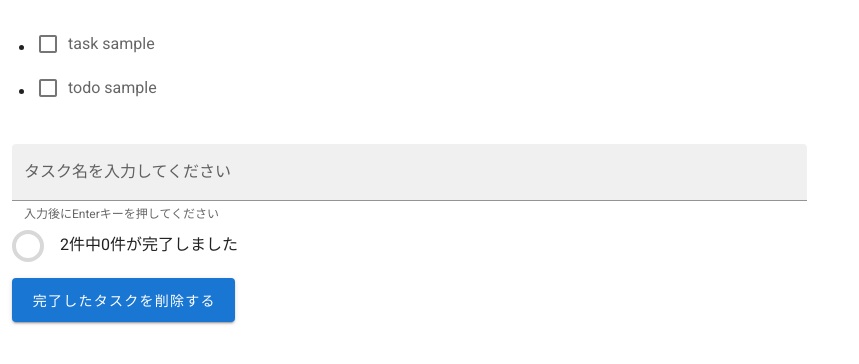
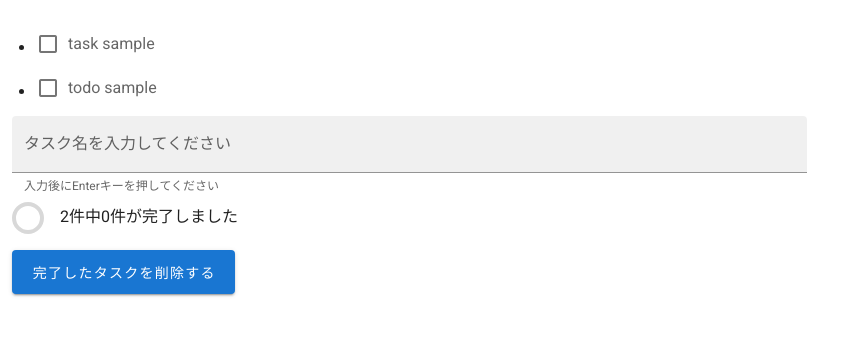
Before and after one commit to gachared/vue_study-todo, a plain HTML site: page index.html in a window 1280 px wide. Shown: the whole page, without its empty margins (0-859 px from the left). Drawn offline with nearby package versions, Linux system fonts and the light colour scheme.

Commit message:
min-height削除

```diff
--- a/index.html
+++ b/index.html
@@ -16,7 +16,7 @@
     <div id='app'>
         <v-app>
             <v-container>
-                <div class="taskarea">
+                <div class>
                     <ul v-if='todos.length >=1'>
                         <li v-for='todo in todos' :class='{done: todo.done}'>
                             <v-checkbox color="indigo" :label='todo.title' hide-details v-model='todo.done'>
--- a/style.css
+++ b/style.css
@@ -4,10 +4,6 @@
 
 #app {
   max-width: 80%;
-}
-
-.taskarea {
-  min-height: 100px;
 }
 
 .inptxt {
```
